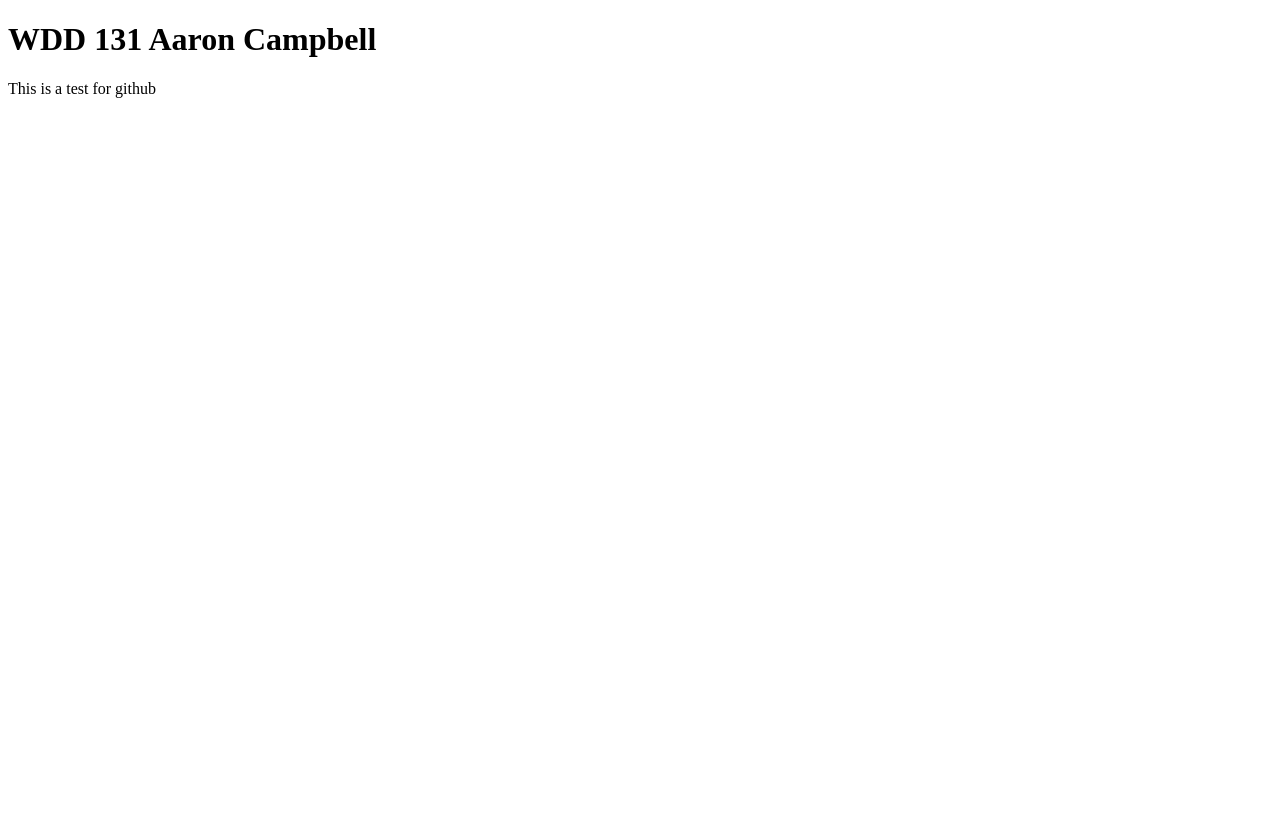
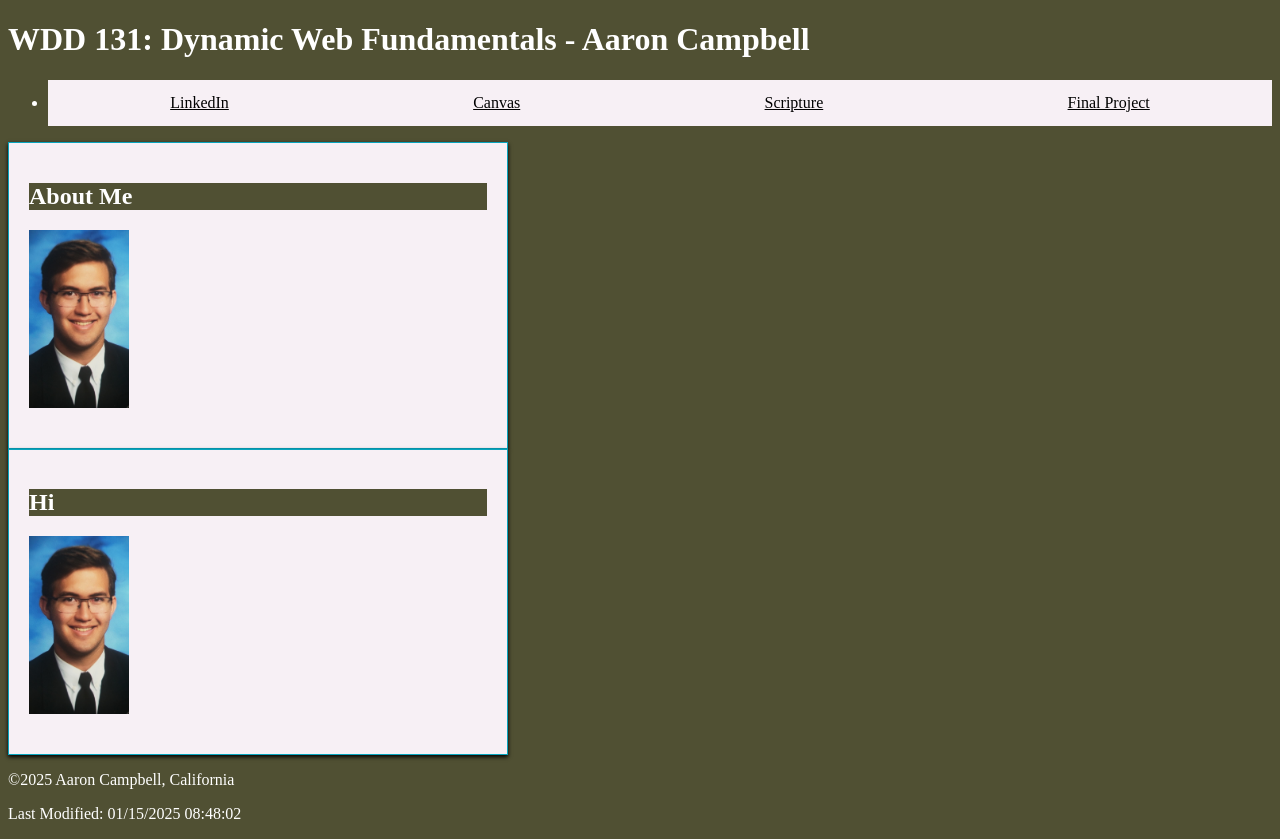
Before and after one commit to ascampbellsoup01/wdd131, a plain HTML site: page index.html in a window 1280 px wide. Before the commit the page ends 800 px from the top, so only its background shows below. Drawn offline with Linux system fonts and the light colour scheme.

Commit message:
Home Page

```diff
--- a/index.html
+++ b/index.html
@@ -3,10 +3,43 @@
 <head>
     <meta charset="UTF-8">
     <meta name="viewport" content="width=device-width, initial-scale=1.0">
-    <title>WDD 131 Index</title>
+    <title>WDD 131 - Dynamic Web Fundamentals - Aaron Campbell</title>
+    <meta name="description" content="This will be the page that introduces Aaron Campbell
+    on my website along with directories to my LinkedIn account, canvas,
+    my favorite scripture, as well as the final project for WDD 131 - Dynamic Web Fundamentals.">
+    <meta name="author" content="Aaron Campbell">
+    <link rel="stylesheet" href="styles/base.css">
+    <script src="scripts/getdates.js" defer></script>
 </head>
 <body>
-    <h1>WDD 131 Aaron Campbell</h1>
-    <p>This is a test for github</p>
+    <header>
+        <h1>WDD 131: Dynamic Web Fundamentals - Aaron Campbell</h1>
+        <ul>
+            <li>
+                <nav>
+                    <a href="www.linkedin.com/in/aaronscottcampbell">LinkedIn</a>
+                    <a href="https://byupw.instructure.com/">Canvas</a>
+                    <a href="https://www.churchofjesuschrist.org/study/scriptures/nt/rom/8?lang=eng&id=p38-p39#p38">Scripture</a>
+                    <a href="#">Final Project</a>
+                </nav>
+            </li>
+        </ul>
+    </header>
+    <main>
+        <section class="card">
+            <h2>About Me</h2>
+            <img src="images/profile.jpg" alt="Portrait Photo">
+            <p></p>
+        </section>
+        <section class="card">
+            <h2>Hi</h2>
+            <img src="images/profile.jpg" alt="image">
+            <p></p>
+        </section>
+    </main>
+    <footer>
+        <p>&copy;<span id="currentyear"></span> Aaron Campbell, California</p>
+        <p id="lastModified"></p>
+    </footer>
 </body>
 </html>
--- /dev/null
+++ b/scripts/getdates.js
@@ -0,0 +1,7 @@
+const currentYear = new Date().getFullYear();
+
+document.getElementById('currentyear').innerText = currentYear;
+
+const lastModified = document.lastModified;
+
+document.getElementById('lastModified').innerText = `Last Modified: ${lastModified}`;
--- /dev/null
+++ b/styles/base.css
@@ -0,0 +1,38 @@
+* {
+    background-color: #505033;
+    color: white;
+}
+
+ul li nav {
+    display: flex;
+    justify-content: space-around;
+    background-color: #F7F0F5;
+}
+
+ul li nav a {
+    color: black;
+    padding: 14px 20px;
+    text-align: center;
+    background-color: #F7F0F5;
+}
+
+nav a:hover {
+    background-color: #08A4BD;
+}
+
+main {
+    width: 500px;
+    display: grid;
+}
+
+.card {
+    background-color: #F7F0F5;
+    padding: 20px;
+    border: 1px solid #08A4BD;
+    box-shadow: 0 2px 4px black;
+}
+
+.card img {
+    width: 100px;
+    height: auto;
+}
```
Also changed, not shown: images/profile.jpg (added).
